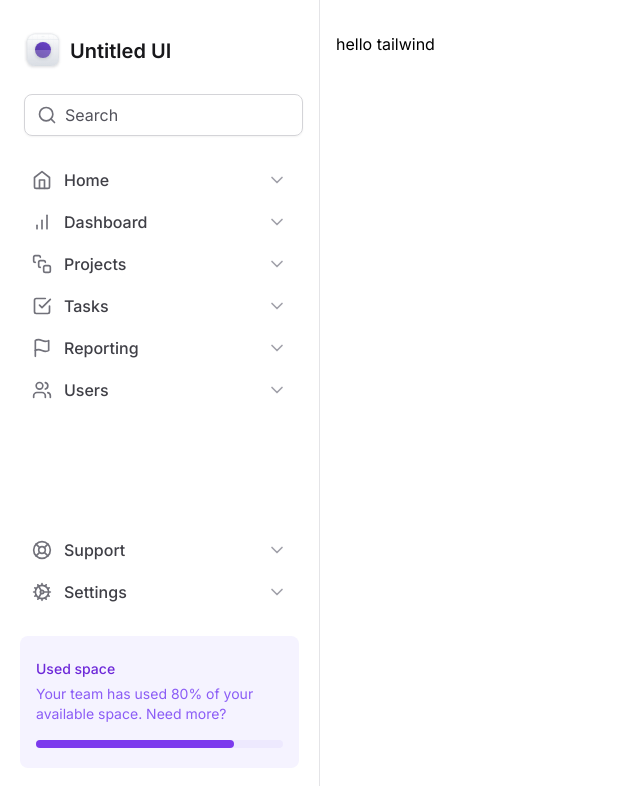
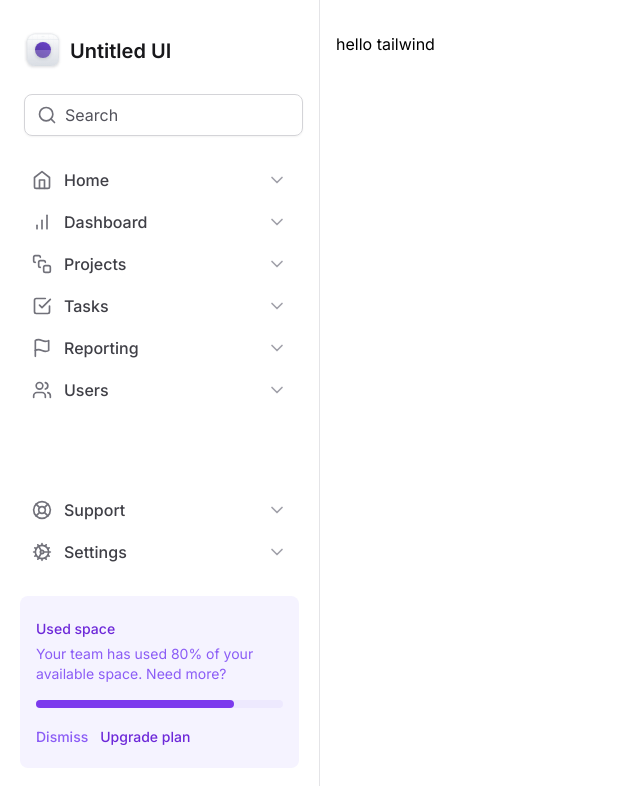
Before and after one commit to leticea/tailwind-next, a Next.js app: page / in a window 1280 px wide. Shown: the top 786 px of the page, without its empty margins (0-640 px from the left). Built offline with nearby package versions, Linux system fonts and the light colour scheme.

Commit message:
feat(Sidebar): creating widget

```diff
--- /dev/null
+++ b/src/components/Sidebar/UsedSpaceWidget.tsx
@@ -0,0 +1,33 @@
+export function UsedSpaceWidget() {
+  return (
+    <div className="flex flex-col gap-4 rounded-lg bg-violet-50 px-4 py-5">
+      <div className="space-y-1">
+        <span className="text-sm/5 font-medium text-violet-700">
+          Used space
+        </span>
+        <p className="text-sm/5 text-violet-500">
+          Your team has used 80% of your available space. Need more?
+        </p>
+      </div>
+
+      <div className="h-2 rounded-full bg-violet-100">
+        <div className="h-2 w-4/5 rounded-full bg-violet-600" />
+      </div>
+
+      <div className="space-x-3">
+        <button
+          type="button"
+          className="text-sm font-medium text-violet-500 hover:text-violet-700"
+        >
+          Dismiss
+        </button>
+        <button
+          type="button"
+          className="text-sm font-medium text-violet-700 hover:text-violet-900"
+        >
+          Upgrade plan
+        </button>
+      </div>
+    </div>
+  );
+}
--- a/src/components/Sidebar/index.tsx
+++ b/src/components/Sidebar/index.tsx
@@ -11,6 +11,7 @@ import {
 } from "lucide-react";
 import { Logo } from "./Logo";
 import { NavItem } from "./NavItem";
+import { UsedSpaceWidget } from "./UsedSpaceWidget";
 
 export function Sidebar() {
   return (
@@ -40,20 +41,7 @@ export function Sidebar() {
           <NavItem title="Settings" icon={Cog} />
         </nav>
 
-        <div className="flex flex-col gap-4 rounded-lg bg-violet-50 px-4 py-5">
-          <div className="space-y-1">
-            <span className="text-sm/5 font-medium text-violet-700">
-              Used space
-            </span>
-            <p className="text-sm/5 text-violet-500">
-              Your team has used 80% of your available space. Need more?
-            </p>
-          </div>
-
-          <div className="h-2 rounded-full bg-violet-100">
-            <div className="h-2 w-4/5 rounded-full bg-violet-600" />
-          </div>
-        </div>
+        <UsedSpaceWidget />
       </div>
     </aside>
   );
```
